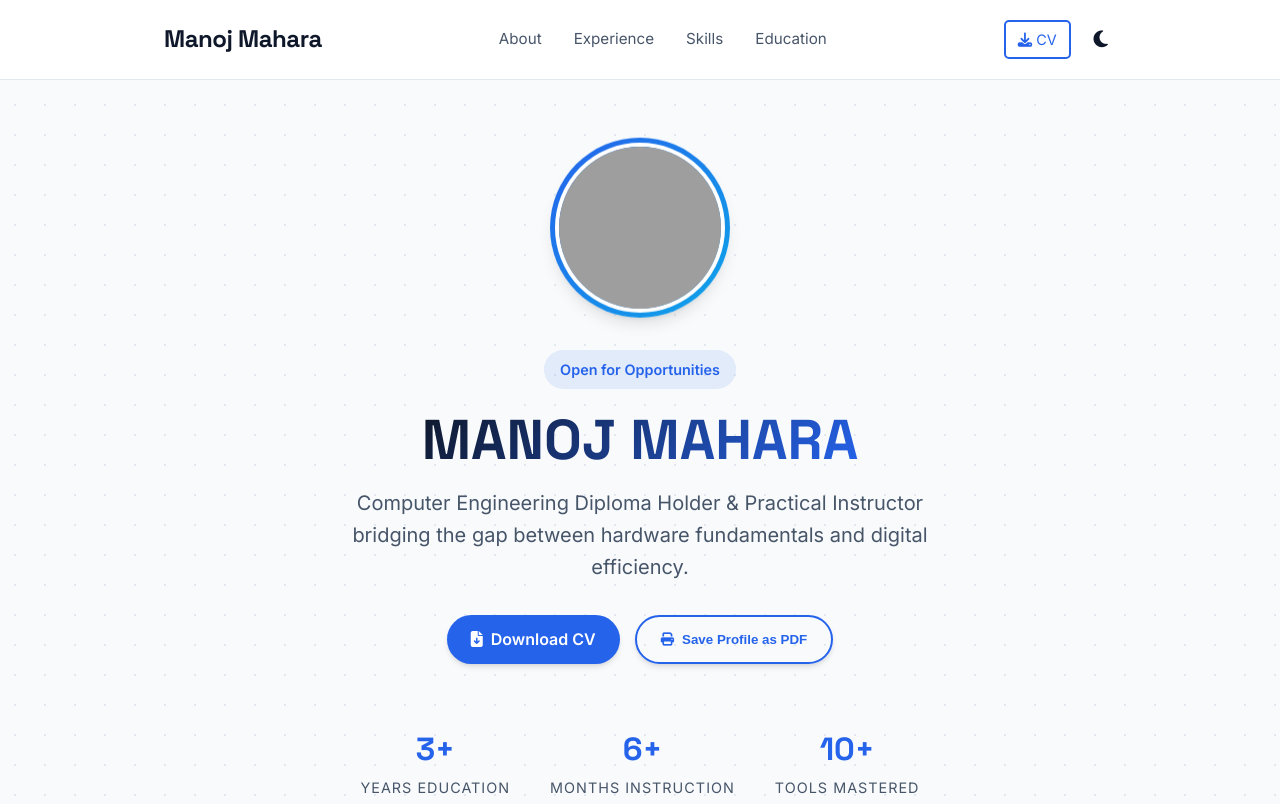
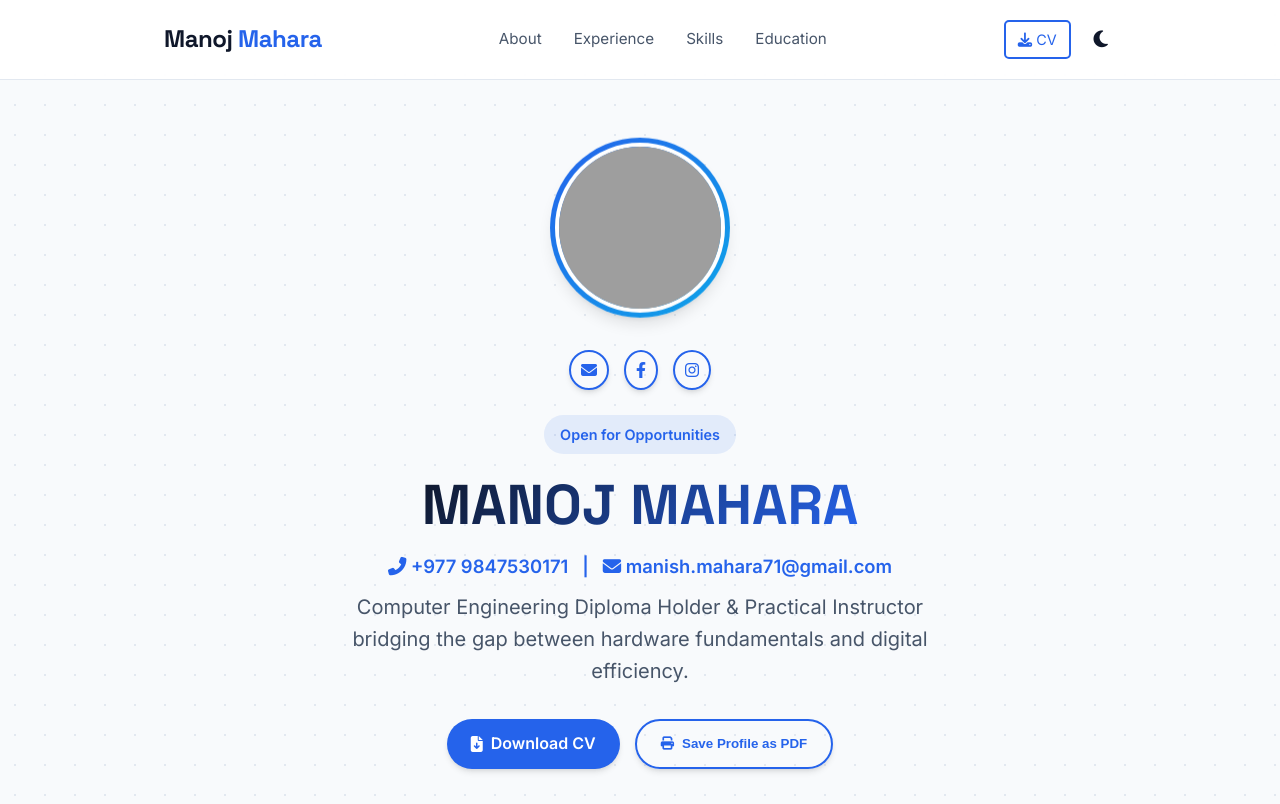
Before and after one commit to manojmahara71/cv, a plain HTML site: page index.html in a window 1280 px wide. Shown: the top 804 px of the page. Drawn offline with Linux system fonts and the light colour scheme; grey boxes are pictures that could not be loaded.

```diff
--- a/index.html
+++ b/index.html
@@ -3,7 +3,7 @@
 <head>
     <meta charset="UTF-8">
     <meta name="viewport" content="width=device-width, initial-scale=1.0">
-    <title>Manoj Mahara </title>
+    <title>Manoj Mahara | Professional Portfolio</title>
 
     <link rel="preconnect" href="https://fonts.googleapis.com">
     <link rel="preconnect" href="https://fonts.gstatic.com" crossorigin>
@@ -493,7 +493,7 @@
     <header>
         <div class="container">
             <nav>
-                <div class="brand">Manoj Mahara</span></div>
+                <div class="brand">Manoj<span> Mahara</span></div>
                 <div class="nav-links">
                     <a href="#about">About</a>
                     <a href="#experience">Experience</a>
@@ -520,10 +520,30 @@
                 <img src="https://drive.google.com/thumbnail?id=13FOWnjkb4zkpzP1R4CDvzth06qb55Elm&sz=w1000" alt="Manoj Mahara" class="profile-photo">
             </div>
 
+            <div style="display: flex; justify-content: center; gap: 15px; margin-bottom: 25px;">
+                <a href="mailto:manish.mahara71@gmail.com" class="btn btn-outline btn-no-print" style="border-radius: 50%; padding: 10px; font-size: 1rem;" title="Email: manish.mahara71@gmail.com">
+                    <i class="fas fa-envelope"></i>
+                </a>
+
+                <a href="https://www.facebook.com/manish.mahara13" target="_blank" class="btn btn-outline btn-no-print" style="border-radius: 50%; padding: 10px; font-size: 1rem;" title="Facebook Profile">
+                    <i class="fab fa-facebook-f"></i>
+                </a>
+
+                <a href="https://www.instagram.com/manish_mahara_01?igsh=MWxnbno3NG9qamdweQ==" target="_blank" class="btn btn-outline btn-no-print" style="border-radius: 50%; padding: 10px; font-size: 1rem;" title="Instagram Profile">
+                    <i class="fab fa-instagram"></i>
+                </a>
+            </div>
+
             <div style="display: inline-block; padding: 8px 16px; background: rgba(37, 99, 235, 0.1); color: var(--primary); border-radius: 30px; font-size: 0.9rem; font-weight: 600; margin-bottom: 20px;">
                 Open for Opportunities
             </div>
             <h1>MANOJ MAHARA</h1>
+
+            <p style="font-size: 1.15rem; color: var(--primary); font-weight: 600; margin-bottom: 10px;">
+                <a href="tel:+9779847530171" style="color: var(--primary);"><i class="fas fa-phone-alt"></i> +977 9847530171</a> &nbsp; | &nbsp;
+                <a href="mailto:manish.mahara71@gmail.com" style="color: var(--primary);"><i class="fas fa-envelope"></i> manish.mahara71@gmail.com</a>
+            </p>
+
             <p class="subtitle">Computer Engineering Diploma Holder & Practical Instructor bridging the gap between hardware fundamentals and digital efficiency.</p>
 
             <div style="display: flex; justify-content: center; gap: 15px; flex-wrap: wrap;">
@@ -679,10 +699,7 @@
             <p style="color: var(--text-muted); margin-bottom: 20px;">
                 Disciplined. Practical. Professional.
             </p>
-            <div style="display: flex; justify-content: center; gap: 20px; margin-bottom: 30px;">
-                <a href="#" class="btn btn-outline btn-no-print" style="border-radius: 50%; padding: 12px;"><i class="fas fa-envelope"></i></a>
-                <a href="#" class="btn btn-outline btn-no-print" style="border-radius: 50%; padding: 12px;"><i class="fab fa-linkedin"></i></a>
-            </div>
+
             <p style="font-size: 0.8rem; color: var(--text-muted); opacity: 0.7;">
                 &copy; <span id="year"></span> Manoj Mahara. All Rights Reserved. <br>
 
@@ -735,5 +752,4 @@
         });
     </script>
 </body>
-
 </html>
```
